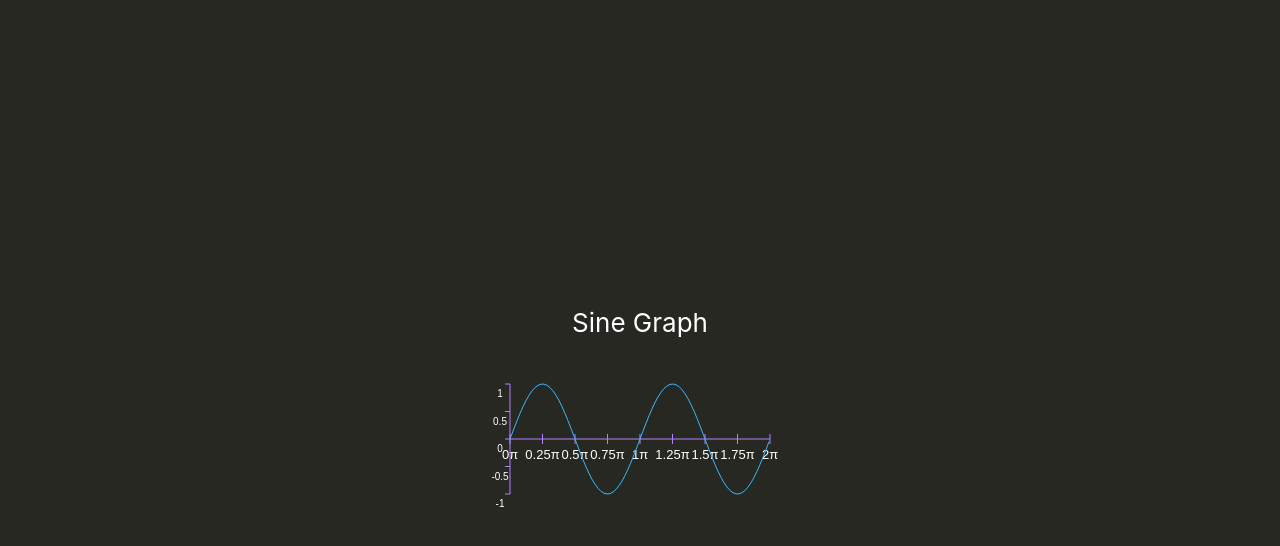
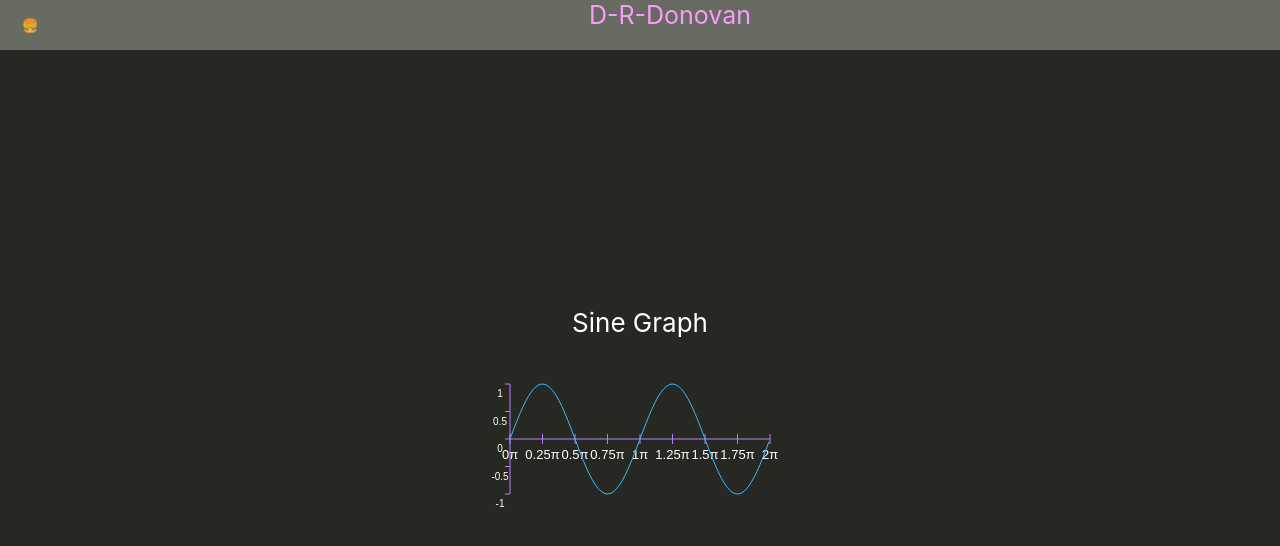
Before and after one commit to D-R-Donovan/learningReactAndGraphs, a React (Create React App) app: page / in a window 1280 px wide. Shown: the top 546 px of the page. Built offline with nearby package versions, Linux system fonts and the light colour scheme.

Commit message:
Add header

```diff
--- a/src/App.tsx
+++ b/src/App.tsx
@@ -19,7 +19,6 @@ const sineWave = (ctx: CanvasRenderingContext2D, width: number, height: number,
 }
 
 function App(): JSX.Element {
-  //const graphStyle: React.CSSProperties = styles.graphStyle;
   return (
     <div className="App">
       <header className="App-header">
--- /dev/null
+++ b/src/Header.css
@@ -0,0 +1,20 @@
+.Header {
+    position: fixed;
+    top: 0;
+    height: 50px;
+    width: 100vw;
+    display: grid;
+    grid-template-areas: "title nav";
+    background-color: #686b61;
+    font-size: 25px;
+    text-align: left;
+    vertical-align: middle;
+    color: #f99afd;
+}
+
+.Nav-Toggle {
+    height: 50px;
+    width: 60px;
+    background-color: #686b61;
+    border: 0;
+}
--- /dev/null
+++ b/src/Header.tsx
@@ -0,0 +1,20 @@
+import './Header.css'
+import React, {useState} from "react";
+
+
+export function Header(){
+    const [isNavOpen, setNavOpen] = useState(false);
+
+    function siteNav(){
+        setNavOpen(!isNavOpen);
+    }
+    return (
+        <header className="Header">
+            <button onClick={siteNav} className="Nav-Toggle">
+                🍔
+            </button>
+            D-R-Donovan
+            <nav></nav>
+        </header>
+    )
+}
--- a/src/index.tsx
+++ b/src/index.tsx
@@ -2,6 +2,7 @@ import React from 'react';
 import ReactDOM from 'react-dom/client';
 import './index.css';
 import App from './App';
+import { Header } from './Header';
 import reportWebVitals from './reportWebVitals';
 
 const root = ReactDOM.createRoot(
@@ -9,6 +10,7 @@ const root = ReactDOM.createRoot(
 );
 root.render(
   <React.StrictMode>
+    <Header />
     <App />
   </React.StrictMode>
 );
```
